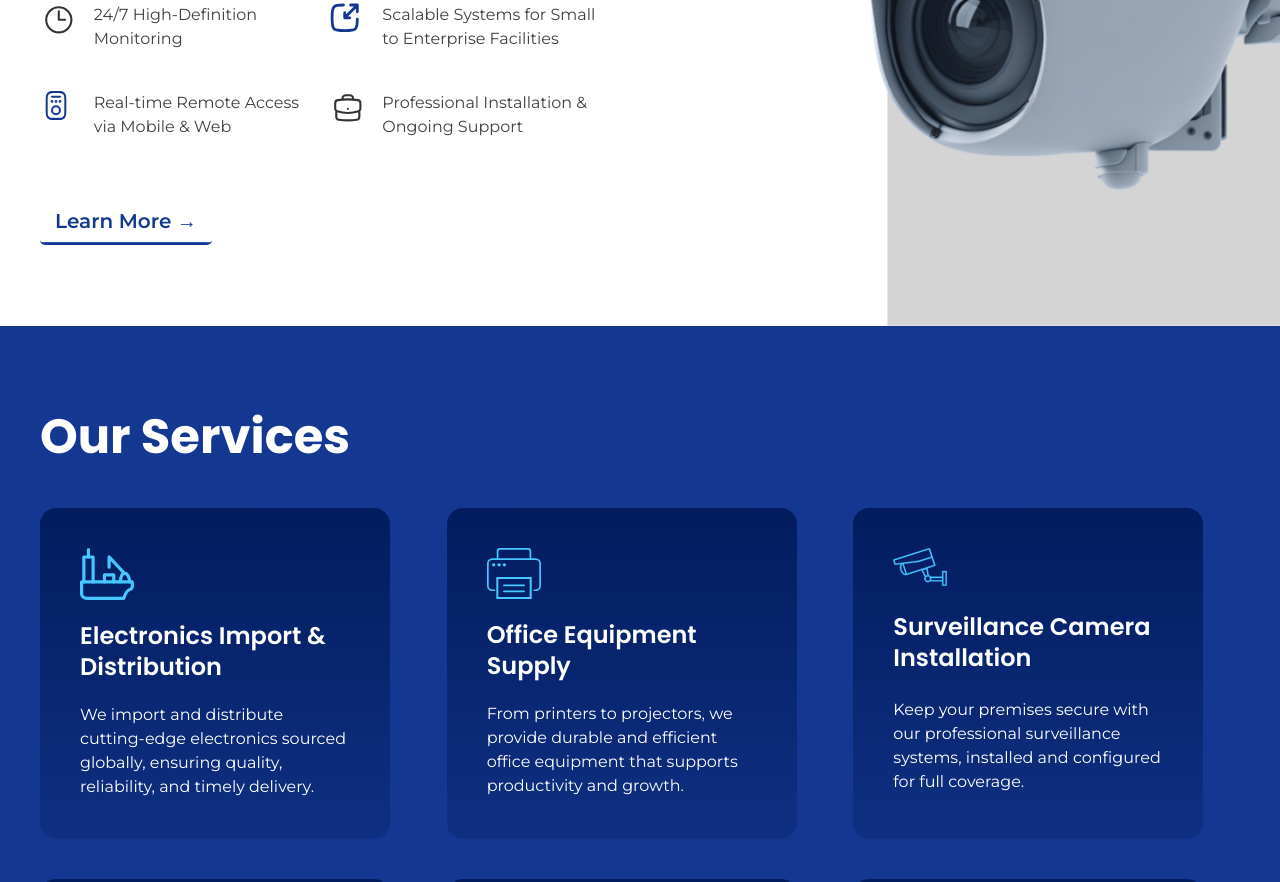
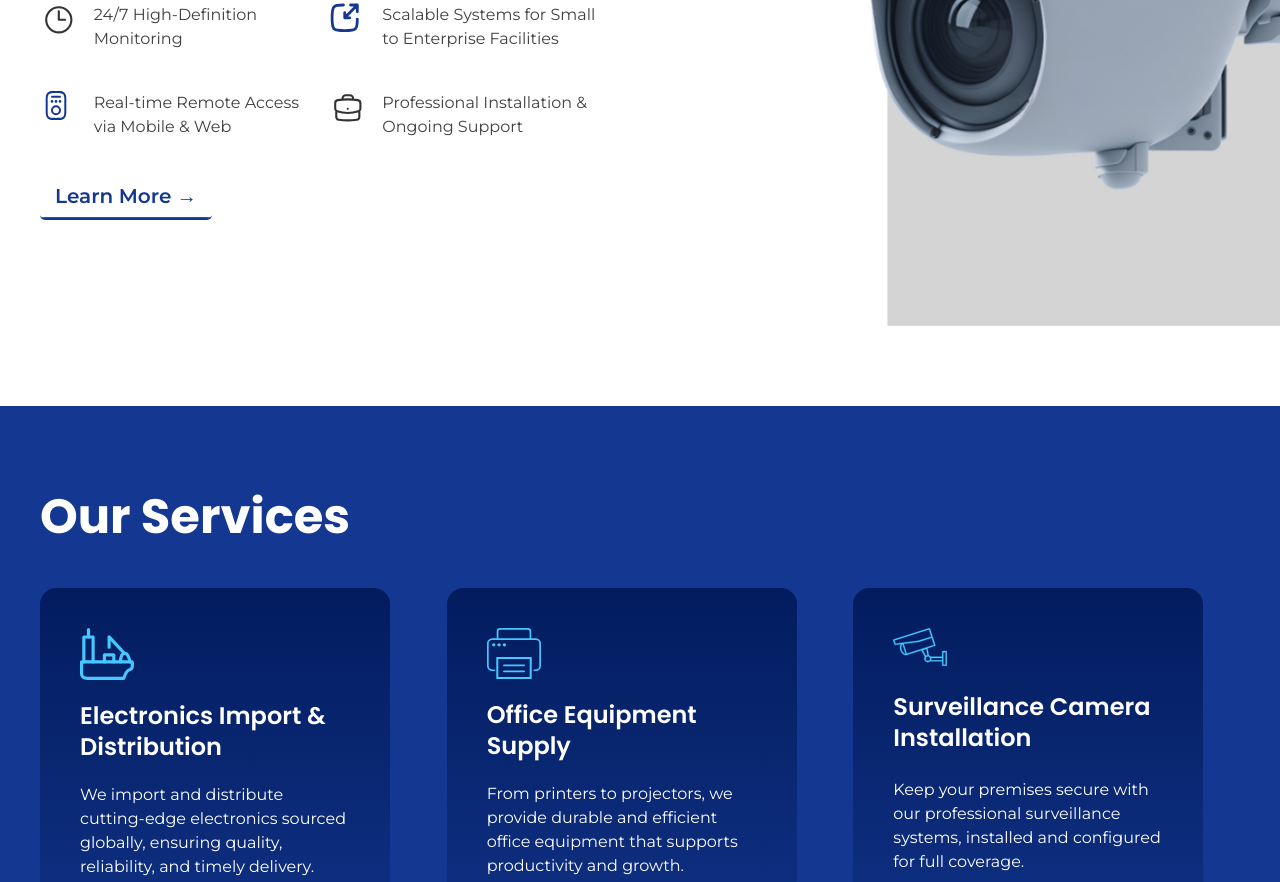
Before and after one commit to aliAbderehman/BrightstarPLC-landing-page, a website: page index.html in a window 1280 px wide. Shown: the part 1541-2423 px from the top of the page. Drawn offline with nearby package versions, Linux system fonts and the light colour scheme.

Commit message:
minor bug fix

```diff
--- a/index.html
+++ b/index.html
@@ -209,7 +209,7 @@
                 </div>
               </div>
 
-              <a href="#" class="btn btn--text u-margin-top-medium"
+              <a href="#" class="btn btn--text u-margin-top-small"
                 >Learn More &rarr;</a
               >
             </div>
@@ -226,7 +226,7 @@
         </div>
       </section>
 
-      <section class="section-services">
+      <section class="section-services u-margin-top-large">
         <div class="services container">
           <h2
             class="heading-secondary text--white services__title u-margin-bottom-medium"
```
